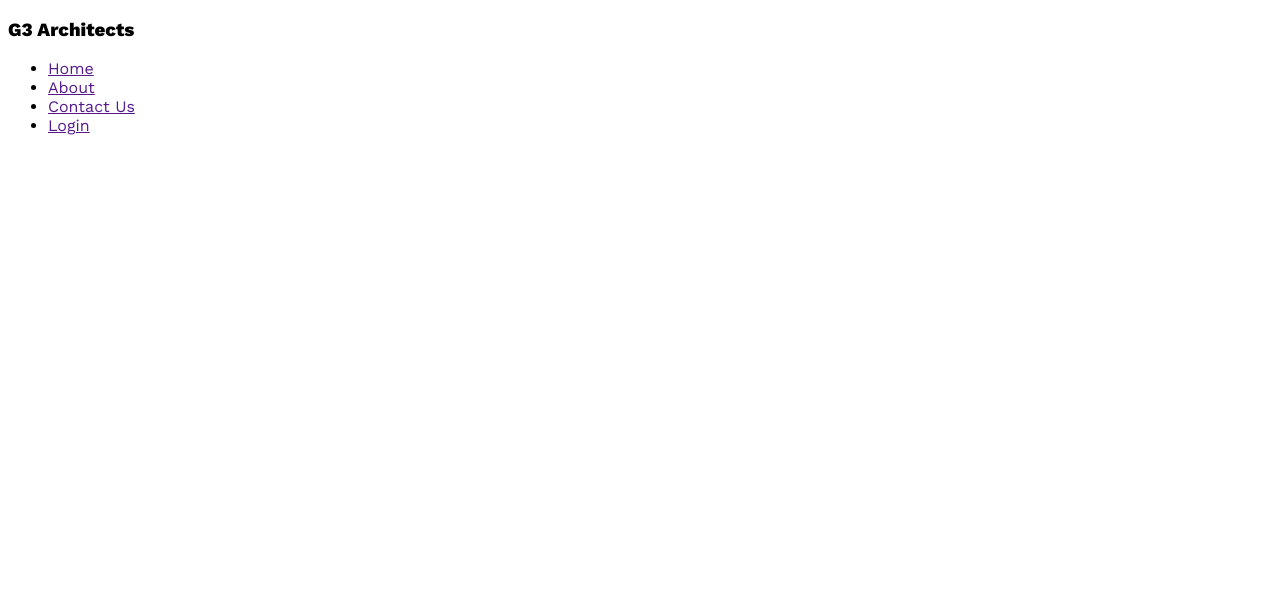
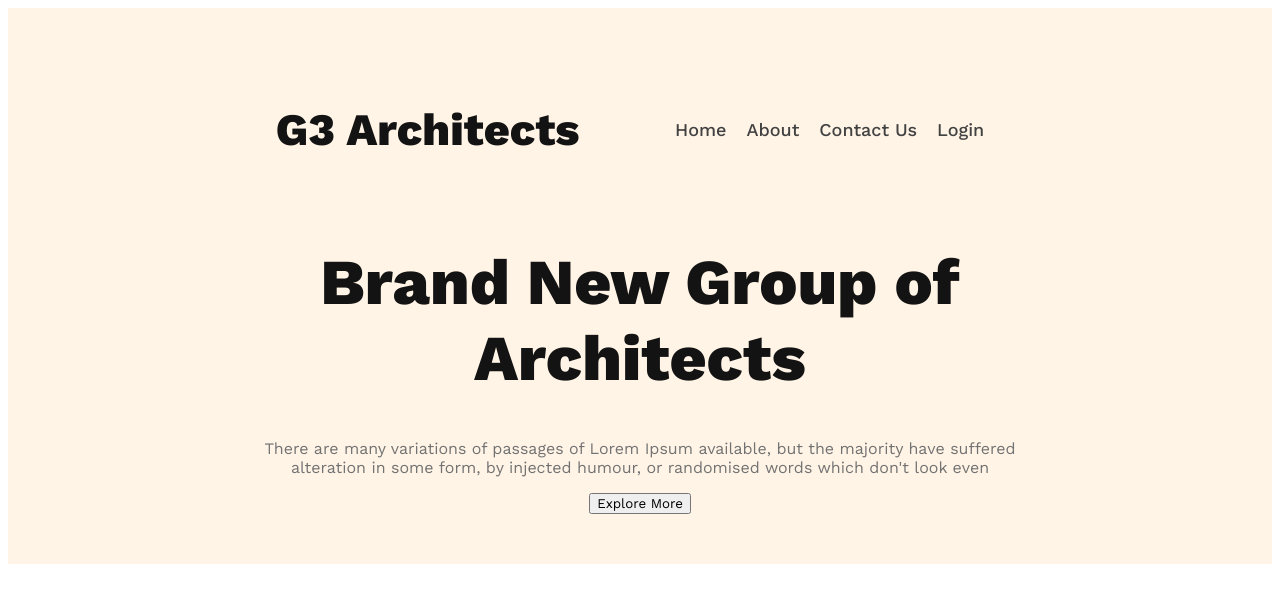
Before and after one commit to enamahmedshahaz/g3-architects-website, a plain HTML site: page index.html in a window 1280 px wide. Drawn offline with nearby package versions, Linux system fonts and the light colour scheme.

Commit message:
nav styles added

```diff
--- a/index.html
+++ b/index.html
@@ -1,15 +1,17 @@
 <!DOCTYPE html>
 <html lang="en">
+
 <head>
     <meta charset="UTF-8">
     <meta name="viewport" content="width=device-width, initial-scale=1.0">
     <title>G3 Architects</title>
     <link rel="stylesheet" href="./styles/architects.css">
 </head>
+
 <body>
     <header>
-        <h3>G3 Architects</h3>
         <nav>
+            <h3 class="nav-title">G3 Architects</h3>
             <ul>
                 <li><a href="">Home</a></li>
                 <li><a href="">About</a></li>
@@ -17,6 +19,27 @@
                 <li><a href="">Login</a></li>
             </ul>
         </nav>
+
+        <div class="banner">
+
+            <div class="banner-content">
+
+                <h1 class="banner-title">Brand New
+                    Group of Architects
+                </h1>
+                <p class="banner-desc">
+                    There are many variations of passages of Lorem Ipsum available, but the majority have suffered
+                    alteration in some form, by injected humour, or randomised words which don't look even
+                </p>
+
+                <button class="btn-primary">Explore More</button>
+
+            </div>
+
+            <!-- <img class="banner-img" src="./images/banner.png" alt=""> -->
+
+        </div>
+
     </header>
 
     <main>
@@ -27,4 +50,5 @@
 
     </footer>
 </body>
+
 </html>
--- a/styles/architects.css
+++ b/styles/architects.css
@@ -1,9 +1,73 @@
 /* work sans font added from google font */
 
 
-  @import url('https://fonts.googleapis.com/css2?family=Work+Sans:ital,wght@0,400;0,500;0,600;0,800;1,500&display=swap');
+@import url('https://fonts.googleapis.com/css2?family=Work+Sans:ital,wght@0,400;0,500;0,600;0,800;1,500&display=swap');
 
+/* shared styles */
 
 * {
     font-family: 'Work Sans', sans-serif;
+    /* margin: 0;
+    padding: 0; */
 }
+
+.btn-primary {
+
+}
+
+/*header styles*/
+
+header {
+    background: rgba(255, 144, 14, 0.10);
+    padding: 50px 240px;
+    /* border: 2px solid tomato; */
+}
+
+nav {
+    display: flex;
+    justify-content: space-around;
+    align-items: center;
+}
+
+.nav-title {
+    color: #131313;
+    font-size: 45px;
+    font-weight: 700;
+}
+
+nav>ul {
+    display: flex;
+}
+
+nav>ul>li {
+    list-style: none;
+    color: #424242;
+}
+
+nav a {
+    text-decoration: none;
+    color: #424242;
+    margin-right: 20px;
+    font-size: 18px;
+    font-weight: 500;
+}
+
+/* banner styles */
+
+.banner-content {
+    max-width: 850px;
+    text-align: center;
+    margin: 0 auto;
+}
+
+.banner-title {
+    color: #131313;
+    font-size: 64px;
+    font-weight: 700;
+}
+
+.banner-desc {
+    color: #727272;
+    font-size: 16px;
+    font-weight: 400;
+}
```
